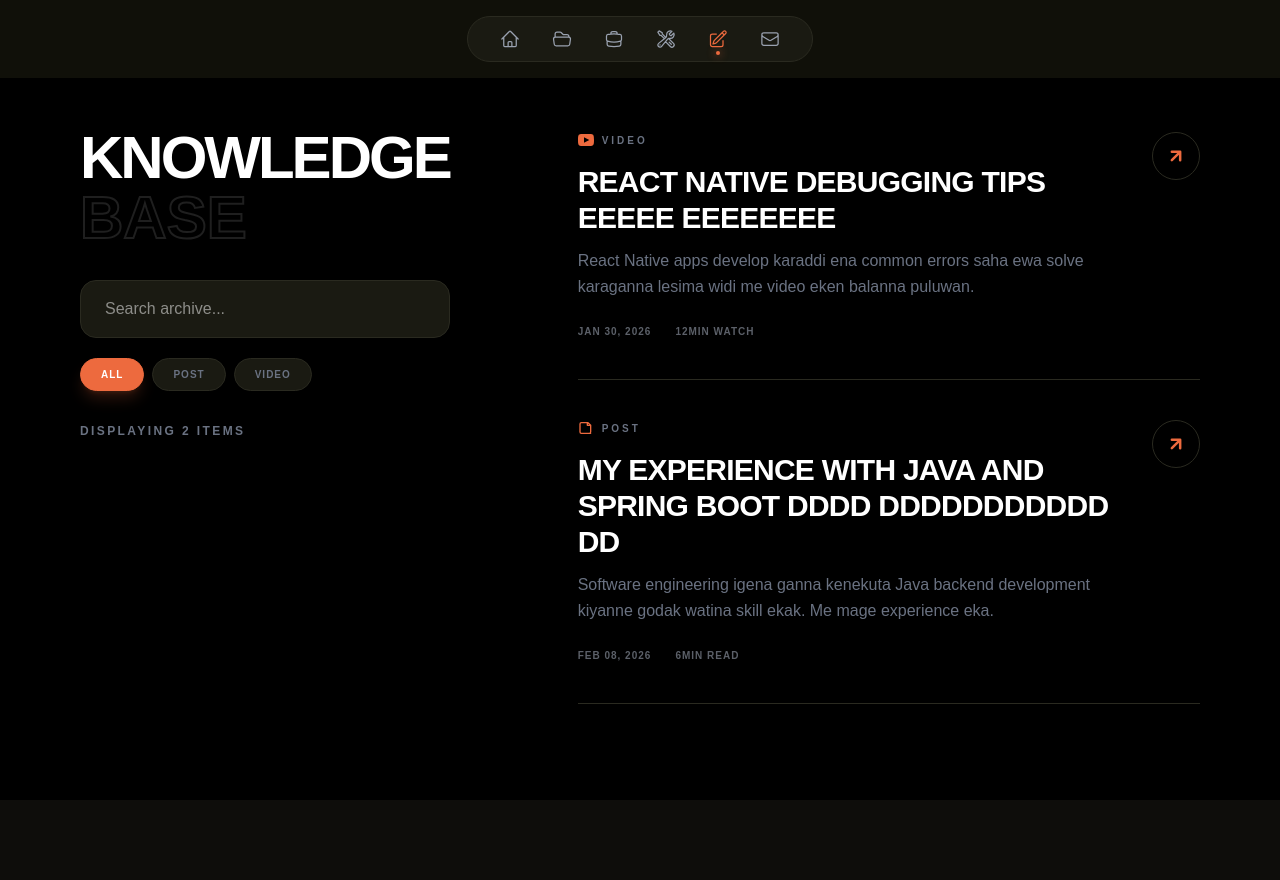
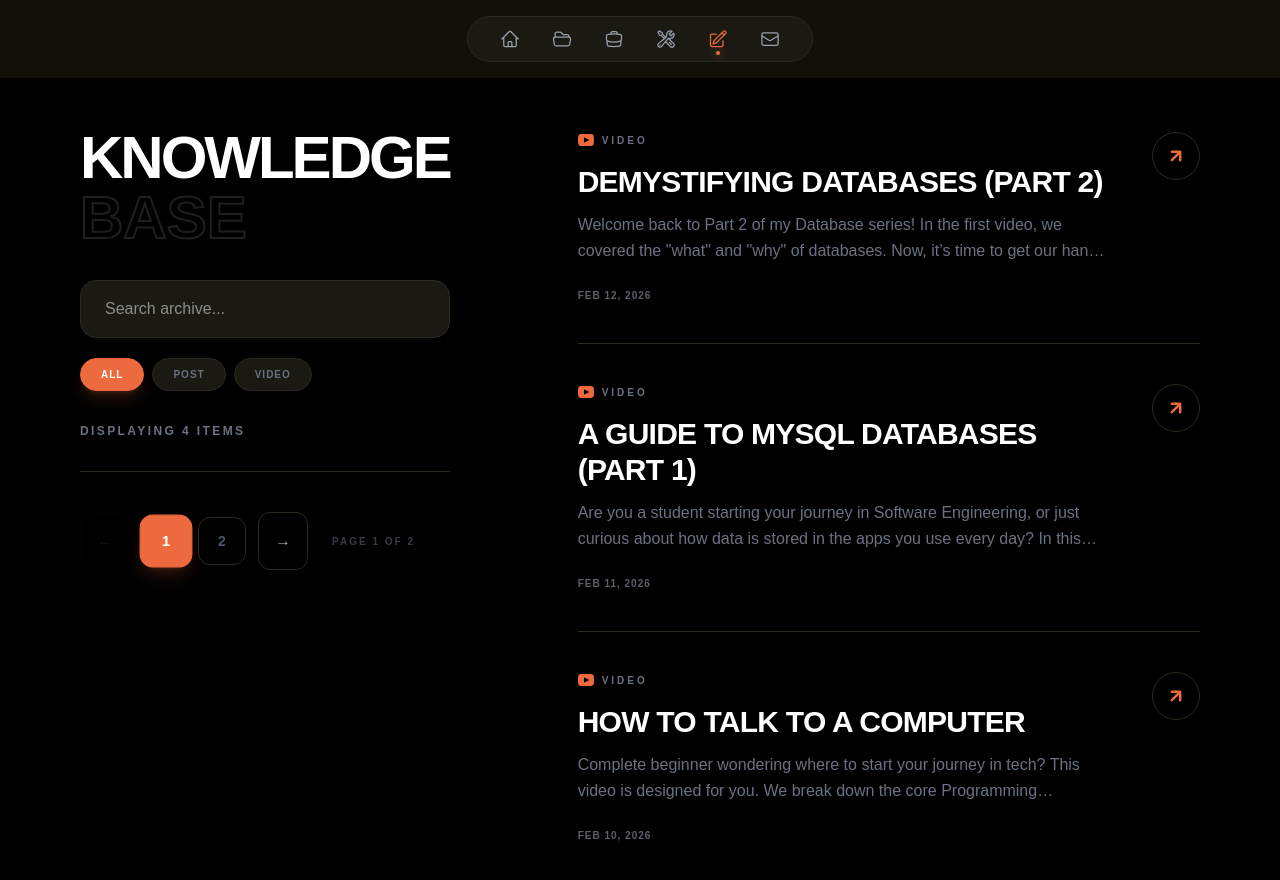
Before and after one commit to tharu-2003/Tharusha_Sandaruwan_Dahanayaka, a React (Vite) app: page /contents in a window 1280 px wide. Shown: the top 880 px of the page. Before the commit the page ends 800 px from the top, so only its background shows below. Built offline with nearby package versions, Linux system fonts and the light colour scheme.

Commit message:
Add contentData Details

```diff
--- a/src/assets/datas/assets.ts
+++ b/src/assets/datas/assets.ts
@@ -339,24 +339,44 @@ export const experiencesData: Experience[] = [
 export const contentData: Content[] = [
 
     {
-        _id: "7",
-        title: "My Experience with Java and Spring Boot dddd ddddddddddd dd",
+        _id: "1",
+        title: "Mastering Spring Security with JWT",
         description:
-        "Software engineering igena ganna kenekuta Java backend development kiyanne godak watina skill ekak. Me mage experience eka.",
-        date: "Feb 08, 2026",
+        "Spring Security and JWT provide a powerful way to protect modern Spring Boot applications by ensuring only authorized users can access system resources. By implementing secure authentication and token-based authorization, developers can prevent data breaches, protect user data, and build reliable, production-ready systems that maintain user trust.",
+        date: "Sep 29, 2025",
         category: "Post",
-        readTime: "6min read",
+        watchingTime: "60min read",
         link: "https://medium.com/@sandaruwantharusha968/mastering-spring-security-with-jwt-your-ultimate-guide-to-bulletproof-authentication-4c6f36ac9877",
     },
     {
-        _id: "8",
-        title: "React Native Debugging Tips eeeee eeeeeeee ",
+        _id: "2",
+        title: "How to Talk to a Computer",
         description:
-        "React Native apps develop karaddi ena common errors saha ewa solve karaganna lesima widi me video eken balanna puluwan.",
-        date: "Jan 30, 2026",
+        "Complete beginner wondering where to start your journey in tech? This video is designed for you. We break down the core Programming Fundamentals that every developer needs to know before diving into complex projects.",
+        date: "Feb 10, 2026",
         category: "Video",
-        watchingTime: "12min watch",
-        link: "https://youtu.be/zr1Bdqjglhk?si=tXimqcv15gLEO1ha",
+        readTime: "7min watch",
+        link: "https://youtu.be/zr1Bdqjglhk?si=EeoPJaYMsJF1WpRT",
+    },
+    {
+        _id: "3",
+        title: "A Guide to MySQL Databases (Part 1)",
+        description:
+        "Are you a student starting your journey in Software Engineering, or just curious about how data is stored in the apps you use every day? In this video, I break down the core concepts of Databases in the simplest way possible!",
+        date: "Feb 11, 2026",
+        category: "Video",
+        readTime: "7min watch",
+        link: "https://youtu.be/JWkMz1ea5QU?si=r8XkBqIRkcDHWj4W",
+    },
+    {
+        _id: "4",
+        title: "Demystifying Databases (Part 2)",
+        description:
+        "Welcome back to Part 2 of my Database series! In the first video, we covered the  \"what\" and \"why\" of databases. Now, it’s time to get our hands dirty with MySQL Queries.",
+        date: "Feb 12, 2026",
+        category: "Video",
+        readTime: "8min watch",
+        link: "https://youtu.be/rTyLz8O6dmg?si=iDrkq7UKOycY797F",
     },
 ];
 
```
